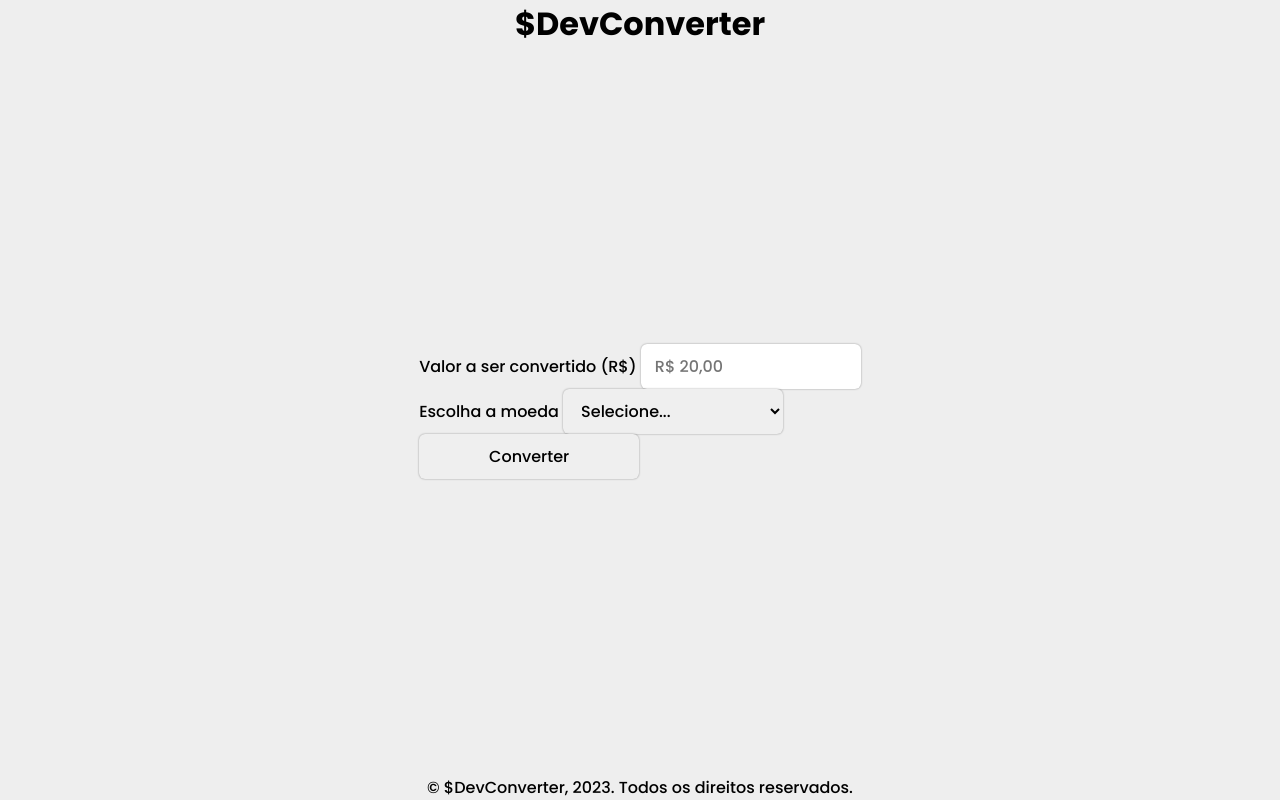
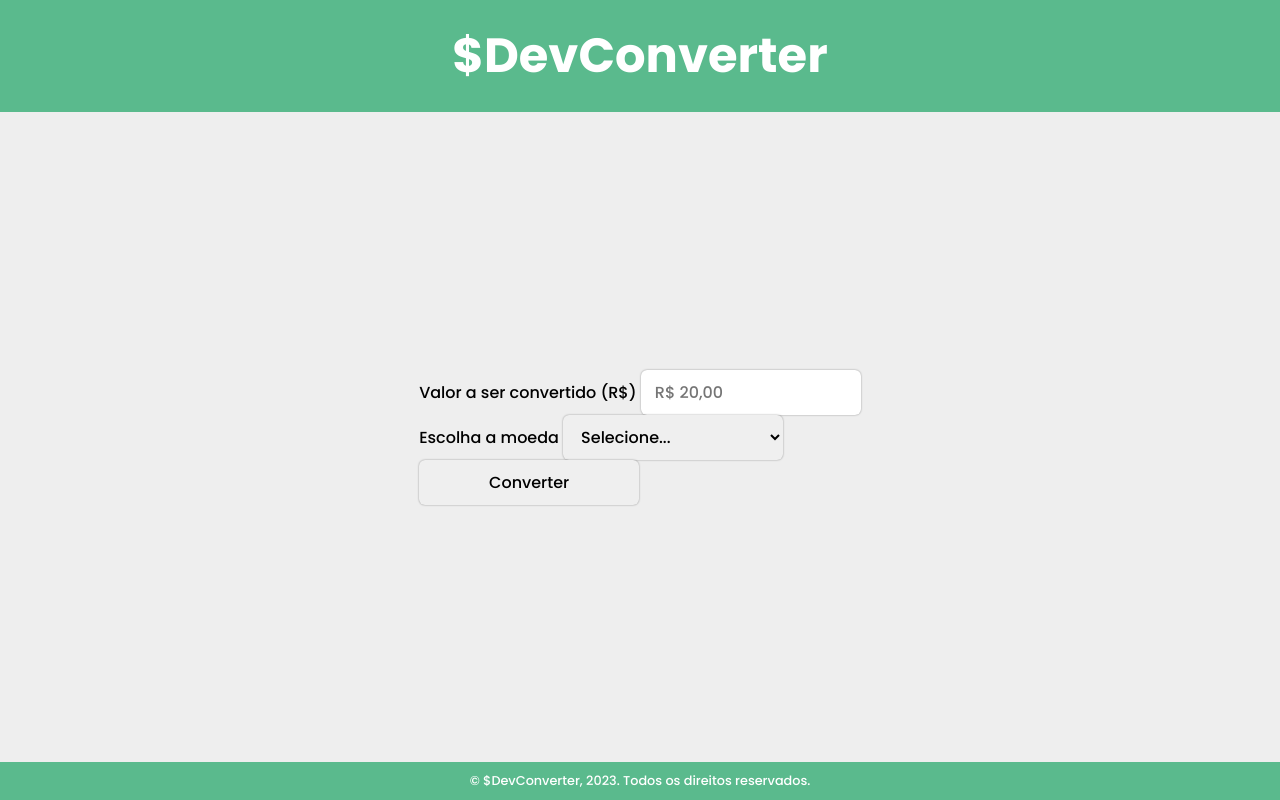
Before and after one commit to ismaeloh/HTML5-CSS3-JS_gratis, a plain HTML site: page devConverter/index.html in a window 1280 px wide. Drawn offline with Linux system fonts and the light colour scheme.

Commit message:
10ª alteração

```diff
--- /dev/null
+++ b/devConverter/css/footer.css
@@ -0,0 +1,12 @@
+footer {
+    width: 100%;
+    background-color: #5aba8d;
+    padding: 10px;
+    text-align: center;
+}
+
+footer, span {
+    color: #fff;
+    font-size: 0.8em;
+    font-weight: 500;
+}
--- /dev/null
+++ b/devConverter/css/header.css
@@ -0,0 +1,12 @@
+header {
+    width: 100%;
+    background-color: #5aba8d;
+    padding: 20px;
+}
+
+header h1 {
+    color: #FFF;
+    font-size: 3em;
+    text-align: center;
+    cursor: pointer;
+}
--- a/devConverter/css/reset.css
+++ b/devConverter/css/reset.css
@@ -28,6 +28,6 @@ input, select, button {
     transition: 0.2 ease-in-out;
 }
 
-inpu:focus, select:focus {
+input:focus, select:focus {
     box-shadow: inset 1px 1px 3px rgba(0, 0, 0, 0.3);
 }
--- a/devConverter/index.html
+++ b/devConverter/index.html
@@ -7,6 +7,8 @@
     <title>$DevConverter</title>
     <!-- CSS -->
     <link rel="stylesheet" href="css/reset.css">
+    <link rel="stylesheet" href="css/header.css">
+    <link rel="stylesheet" href="css/footer.css">
     <!-- FONTS -->
     <link rel="preconnect" href="https://fonts.googleapis.com">
     <link rel="preconnect" href="https://fonts.gstatic.com" crossorigin>
```
